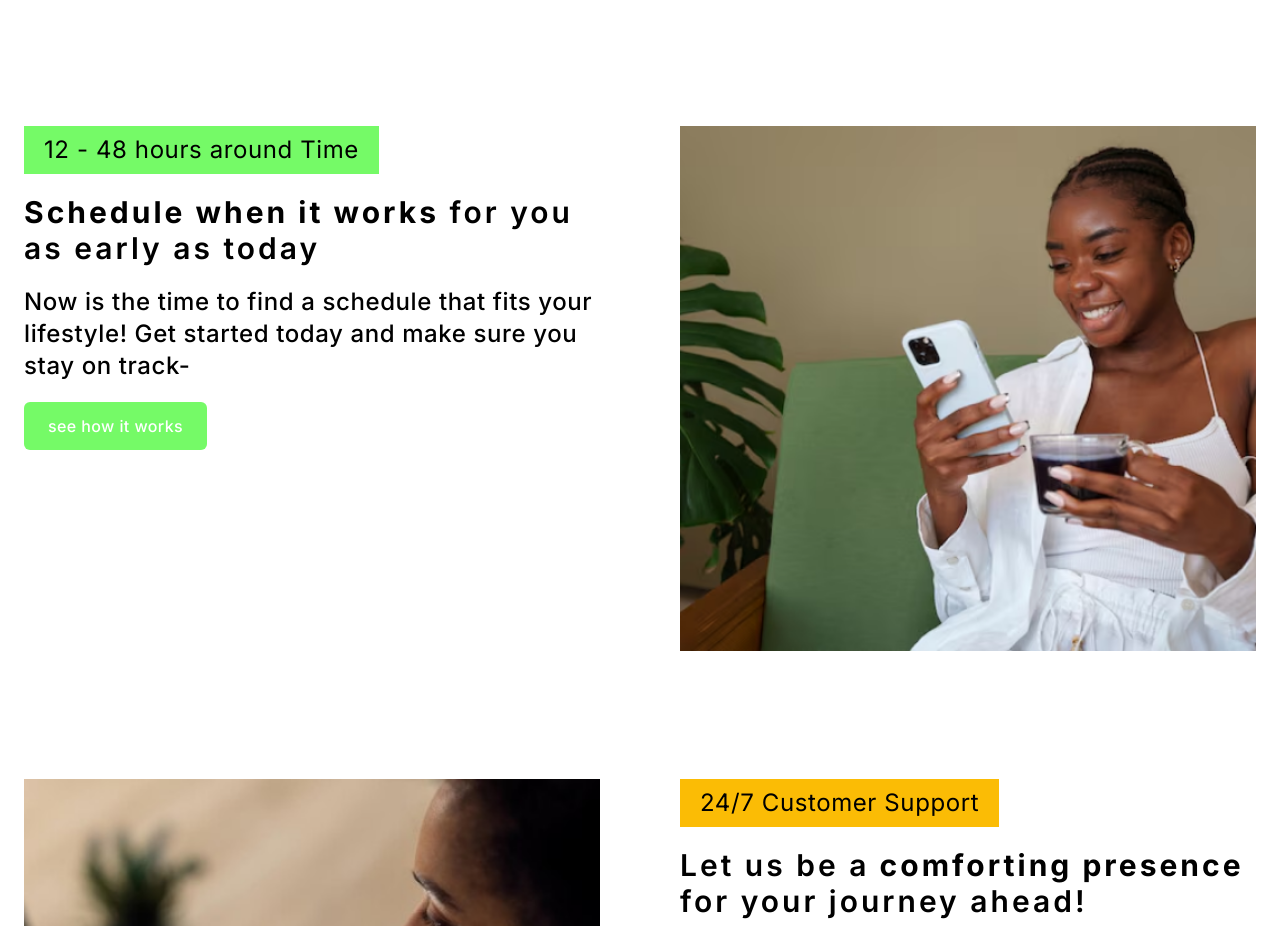
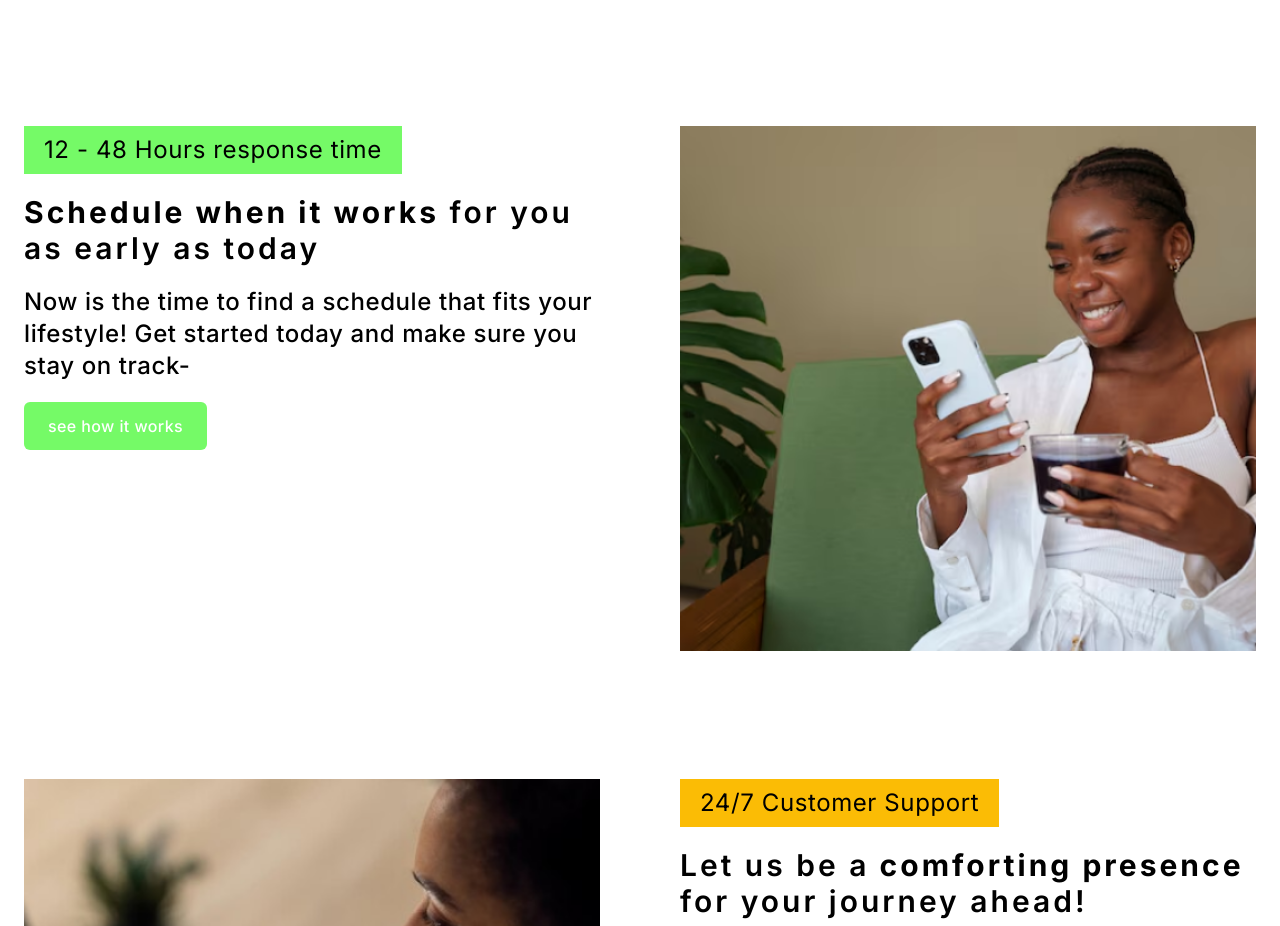
Before and after one commit to YomaAroriode/hq2, a Next.js app: page / in a window 1280 px wide. Shown: the part 1621-2547 px from the top of the page. Built offline with nearby package versions, Linux system fonts and the light colour scheme.

Commit message:
changes around time to response time

```diff
--- a/app/ui/section2.jsx
+++ b/app/ui/section2.jsx
@@ -8,7 +8,7 @@ export default function SectionTwo() {
 					<div className='relative grid grid-cols-4 gap-10 md:grid-cols-8 md:gap-14 lg:grid-cols-12 lg:gap-20'>
 						<div className='order-2 col-span-4 md:order-1 lg:col-span-6'>
 							<p className='mb-5 w-fit bg-custom-green px-5 py-2 text-lg tracking-wide text-black md:text-2xl'>
-								12 - 48 hours around Time
+								12 - 48 Hours response time
 							</p>
 
 							<p className='mb-5 text-xl font-semibold tracking-widest md:text-2xl lg:text-3xl'>
```
